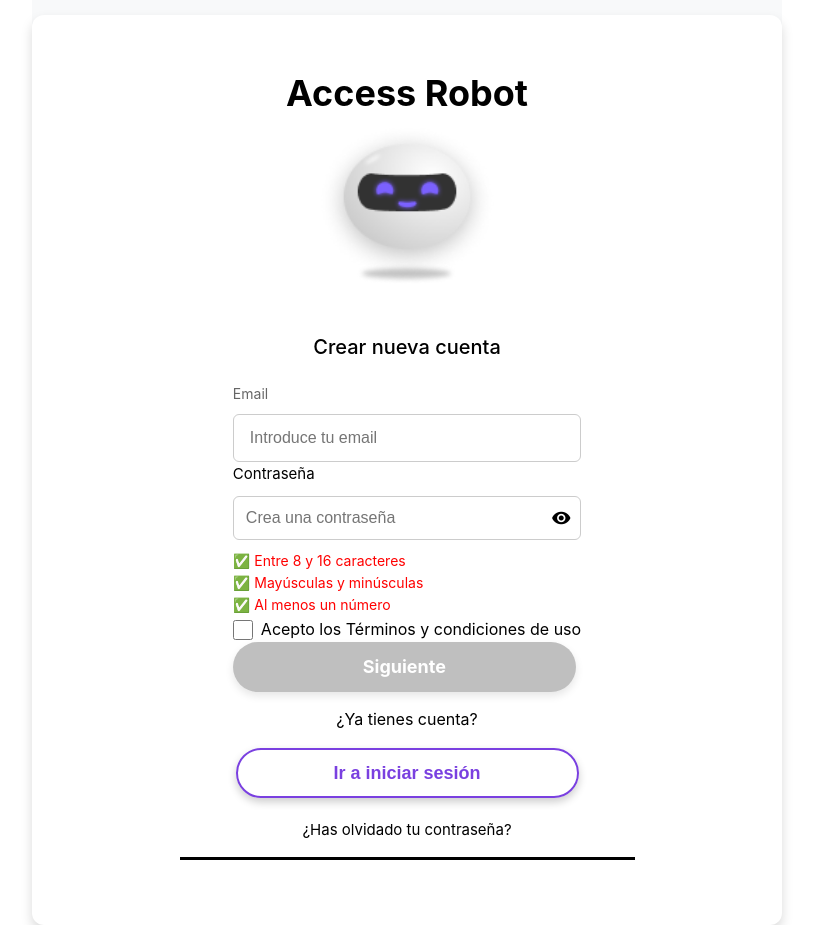
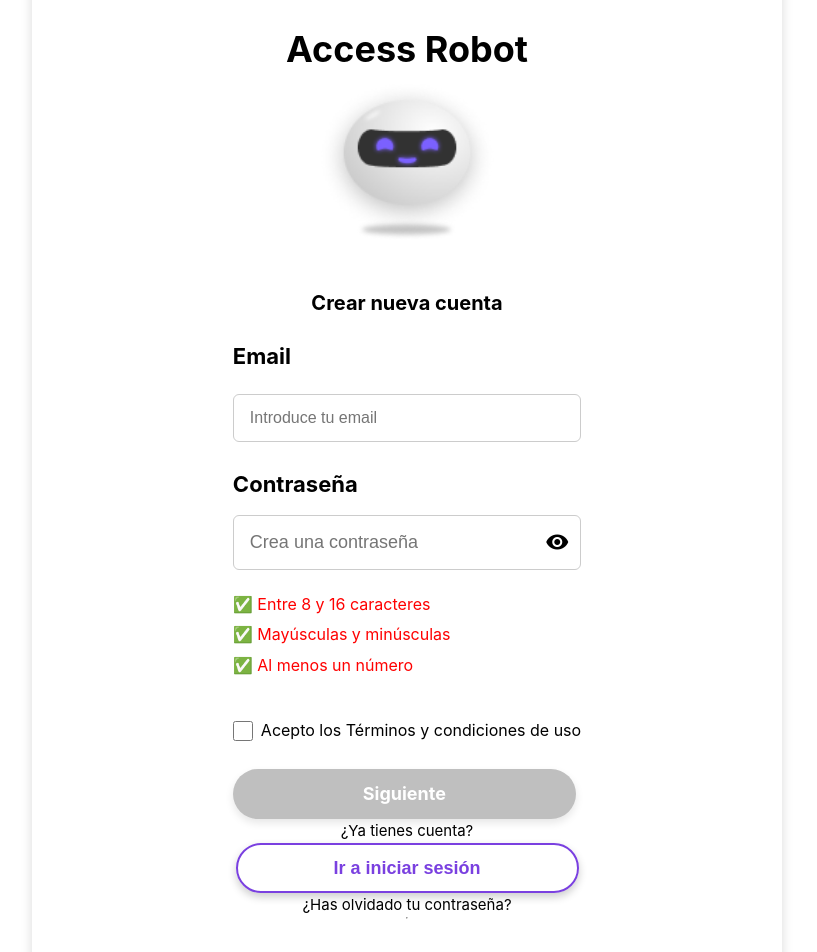
Before and after one commit to CarlosAlberto19/PRACTICAS_ACCESSROBOT, a Vue app: page /crear-cuenta in a window 1280 px wide. Shown: the top 952 px of the page, without its empty margins (0-817 px from the left). Before the commit the page ends 925 px from the top, so only its background shows below. Built offline with nearby package versions, Linux system fonts and the light colour scheme.

Commit message:
pendiente último retoque espaciado

```diff
--- a/src/views/LoginViewCrearNuevaCuenta.vue
+++ b/src/views/LoginViewCrearNuevaCuenta.vue
@@ -7,17 +7,20 @@
           <img src="@/assets/images/ARturo.png" alt="Robot" class="imagen-robot" />
         </div>
 
-        <h2 class="subtitulo">Crear nueva cuenta</h2>
+        <h2 class="subtitulo negrita">Crear nueva cuenta</h2>
 
         <!-- 📌 FORMULARIO -->
         <form @submit.prevent="irADatosPersonales">
-          <PruebaInput label_input="Email" placeholder="Introduce tu email" type="email" v-model="email" />
+          <div class="grupo-input">
+            <label for="email">Email</label>
+            <PruebaInput id="email" placeholder="Introduce tu email" type="email" v-model="email" />
+          </div>
 
           <!-- Contraseña con validaciones -->
           <div class="grupo-input">
-            <label>Contraseña</label>
+            <label for="password">Contraseña</label>
             <div class="envoltorio-clave">
-              <input :type="mostrarClave ? 'text' : 'password'" v-model="password" placeholder="Crea una contraseña" />
+              <input id="password" :type="mostrarClave ? 'text' : 'password'" v-model="password" placeholder="Crea una contraseña" />
               <span class="icono material-icons" @click="togglePassword">{{ mostrarClave ? 'visibility_off' : 'visibility' }}</span>
             </div>
             <ul class="validaciones">
@@ -28,10 +31,12 @@
           </div>
 
           <!-- Checkbox de Términos -->
-          <Checkbox v-model="aceptaTerminos" label="Acepto los Términos y condiciones de uso" />
+          <div class="checkbox-container">
+            <Checkbox v-model="aceptaTerminos" label="Acepto los Términos y condiciones de uso" />
+          </div>
 
           <!-- Botón Siguiente deshabilitado hasta que se cumplan condiciones -->
-          <PrimaryButton label="Siguiente" type="submit" :disabled="!validarFormulario" />
+          <PrimaryButton class="boton-siguiente" label="Siguiente" type="submit" :disabled="!validarFormulario" />
         </form>
 
         <!-- Texto "¿Ya tienes cuenta?" -->
@@ -115,15 +120,21 @@
 
   .subtitulo {
     font-size: 20px;
-    font-weight: 500;
+    font-weight: bold;
     margin: 20px 0;
   }
 
   .grupo-input {
     display: flex;
     flex-direction: column;
-    gap: 10px;
+    gap: 12px;
     width: 100%;
+    margin-bottom: 25px;
+  }
+
+  .grupo-input label {
+    font-size: 22px;
+    font-weight: bold;
   }
 
   .envoltorio-clave {
@@ -134,48 +145,41 @@
 
   .envoltorio-clave input {
     width: 100%;
-    padding: 12px;
-    font-size: 16px;
+    padding: 16px;
+    font-size: 18px;
     border: 1px solid #ccc;
     border-radius: 6px;
   }
 
   .icono {
     position: absolute;
-    right: 10px;
+    right: 12px;
     cursor: pointer;
-    font-size: 20px;
+    font-size: 24px;
   }
 
   .validaciones {
-    font-size: 14px;
+    font-size: 16px;
     list-style: none;
     padding: 0;
+    margin-top: 10px;
+    margin-bottom: 10px;
   }
 
   .validaciones li {
     color: red;
+    margin-bottom: 5px;
   }
 
   .validaciones li.valido {
     color: green;
   }
 
-  .texto-centrado {
-    text-align: center;
-    margin: 15px 0;
-    font-size: 16px;
+  .checkbox-container {
+    margin-bottom: 25px;
   }
 
-  .texto-olvido {
-    margin-top: 20px;
-    font-weight: bold;
-  }
-
-  .linea-separadora {
-    margin: 15px auto;
-    width: 70%;
-    border: 0;
-    border-top: 3px solid black;
+  .boton-siguiente {
+    margin-top: 15px;
   }
   </style>
```
